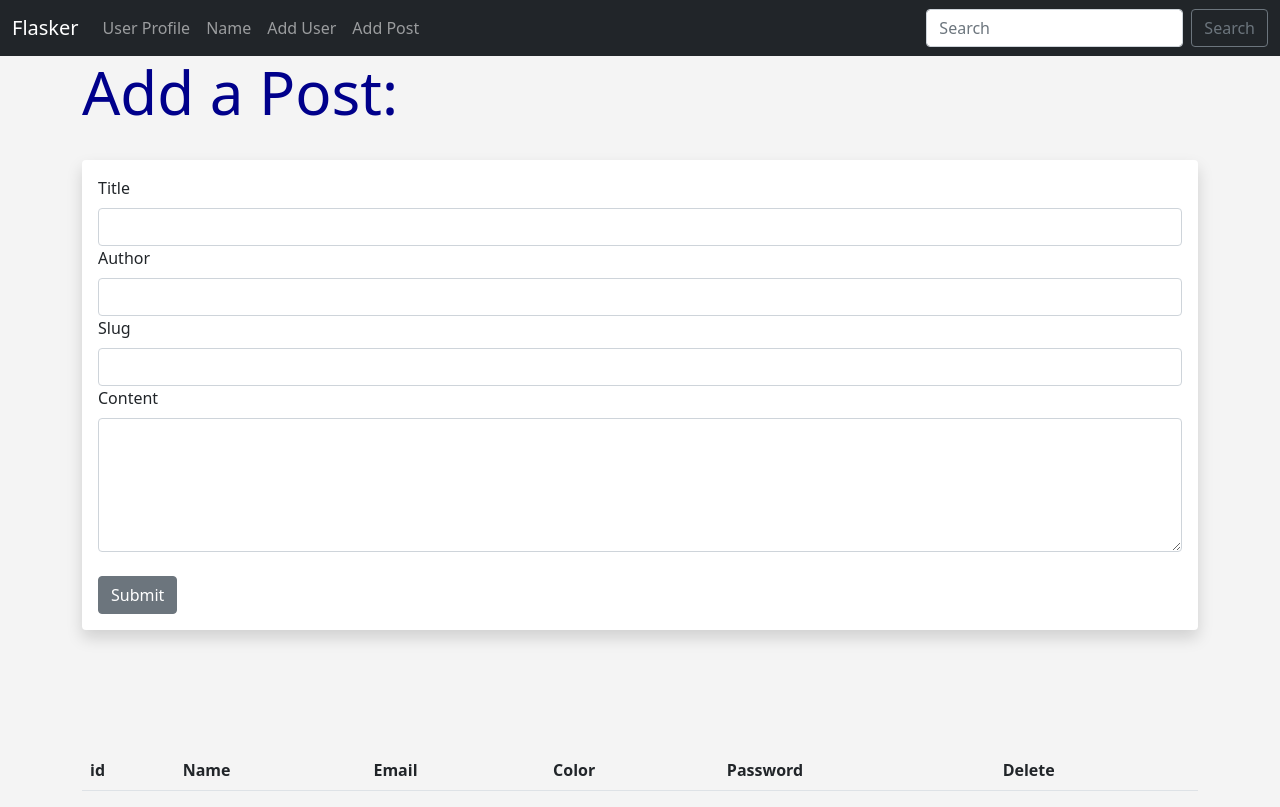
After one commit to newbpydev/_Flasker, a Flask app: page /add-post in a window 1280 px wide. The commit adds this page. Run offline with Flask 2, Linux system fonts and the light colour scheme; lists and menus that the app fills with data are empty.

Commit message:
Add blog post entry db and form

```diff
--- a/app.py
+++ b/app.py
@@ -2,6 +2,7 @@ from flask import Flask, render_template, flash, request
 from flask_wtf import FlaskForm
 from wtforms import StringField, SubmitField, PasswordField, BooleanField, ValidationError
 from wtforms.validators import DataRequired, EqualTo, Length
+from wtforms.widgets import TextArea
 from flask_sqlalchemy import SQLAlchemy
 
 from flask_script import Manager
@@ -60,6 +61,16 @@ class Users(db.Model):
         return '<Name %r>' % self.name
 
 
+# Create a Blog Post model
+class Posts(db.Model):
+    id = db.Column(db.Integer, primary_key=True)
+    title = db.Column(db.String(250), nullable=False)
+    author = db.Column(db.String(250), nullable=False)
+    content = db.Column(db.Text, nullable=False)
+    date_posted = db.Column(db.DateTime, default=datetime.utcnow())
+    slug = db.Column(db.String(255), nullable=False)
+
+
 db.create_all()
 
 
@@ -76,6 +87,15 @@ class UserForm(FlaskForm):
 # create a form class
 class NameForm(FlaskForm):
     name = StringField(label="What's your name?", validators=[DataRequired()])
+    submit = SubmitField(label="Submit")
+
+
+# Create a blog form
+class PostForm(FlaskForm):
+    title = StringField(label="Title", validators=[DataRequired()])
+    content = StringField(label="Content", validators=[DataRequired()], widget=TextArea())
+    author = StringField(label="Author", validators=[DataRequired()])
+    slug = StringField(label="Slug", validators=[DataRequired()])
     submit = SubmitField(label="Submit")
 
 
@@ -180,6 +200,39 @@ def name():
     return render_template('name.html', name=person_name, form=form)
 
 
+@app.route('/add-post', methods=['POST', 'GET'])
+def add_post():
+    form = PostForm()
+
+    if form.validate_on_submit():
+        post = Posts(
+            title=form.title.data,
+            content=form.content.data,
+            author=form.author.data,
+            slug=form.slug.data,
+        )
+        # Add post to database
+        db.session.add(post)
+        db.session.commit()
+
+        flash('Blog post added successfully')
+
+        # clear the form before resending
+        form.title.data = ''
+        form.content.data = ''
+        form.author.data = ''
+        form.slug.data = ''
+
+    return render_template('add_post.html',
+                           form=form)
+
+
+@app.route('/posts')
+def posts():
+
+    return render_template('posts.html')
+
+
 # Create custom error pages
 # invalid URL
 @app.errorhandler(404)
--- /dev/null
+++ b/templates/add_post.html
@@ -0,0 +1,76 @@
+{% extends "base.html" %}
+
+{% block title %}Add Post{% endblock %}
+
+{% block content %}
+
+{% for message in get_flashed_messages() %}
+	<br>
+	<div class="alert alert-success alert-dismissible fade show" role="alert">
+	  <strong><i class="fas fa-check"></i> {{ message }}</strong>
+	  <button type="button" class="btn-close" data-bs-dismiss="alert" aria-label="Close"></button>
+	</div>
+{% endfor %}
+
+{% if name %}
+	<h1>Hello {{ name }}!</h1>
+	<br>
+	<img src="{{ url_for('static', filename='images/discs.jpg') }}" alt="A random image">
+	<br><br>
+{% else %}
+	<h1>Add a Post:</h1><br>
+	<div class="shadow p-3 mb-5 bg-body rounded">
+		<form method="post">
+			{{ form.hidden_tag() }}
+
+			{{ form.title.label(class="form-label") }}
+			{{ form.title(class="form-control") }}
+
+			{{ form.author.label(class="form-label") }}
+			{{ form.author(class="form-control") }}
+
+			{{ form.slug.label(class="form-label") }}
+			{{ form.slug(class="form-control") }}
+
+			{{ form.content.label(class="form-label") }}
+			{{ form.content(class="form-control", rows='5') }}
+
+			<br>
+			{{ form.submit(class="btn btn-secondary") }}
+		</form>
+	</div>
+
+	<br><br><br>
+
+	<table class="table table-hover">
+	  <thead>
+	    <tr>
+	      <th scope="col">id</th>
+	      <th scope="col">Name</th>
+	      <th scope="col">Email</th>
+		    <th scope="col">Color</th>
+		    <th scope="col">Password</th>
+		    <th scope="col">Delete</th>
+	    </tr>
+	  </thead>
+
+	  <tbody>
+	    {% for our_user in our_users  %}
+	    <tr>
+	      <th scope="row">{{ our_user.id }}</th>
+	      <td><a href="{{ url_for('update_user', id=our_user.id) }}">{{ our_user.name }}</a></td>
+	      <td>{{ our_user.email }}</td>
+		    <td>{{ our_user.favorite_color }}</td>
+		    <td>{{ our_user.password_hash }}</td>
+		    <td><a href="{{ url_for('delete_user', id=our_user.id) }}">❌</a></td>
+
+	    </tr>
+		{% endfor %}
+	  </tbody>
+	</table>
+
+
+{% endif %}
+
+
+{% endblock %}
--- a/templates/navbar.html
+++ b/templates/navbar.html
@@ -21,6 +21,10 @@
 				<li class="nav-item">
 					<a class="nav-link" href='{{ url_for("add_user") }}'>Add User</a>
 				</li>
+
+				<li class="nav-item">
+					<a class="nav-link" href='{{ url_for("add_post") }}'>Add Post</a>
+				</li>
 				<!--        <li class="nav-item dropdown">-->
 				<!--          <a class="nav-link dropdown-toggle" href="#" id="navbarDropdown" role="button" data-bs-toggle="dropdown" aria-expanded="false">-->
 				<!--            Dropdown-->
```
Also changed, not shown: migrations/versions/8fd083268e4a_add_posts_db.py (added, +36 -0 lines).
